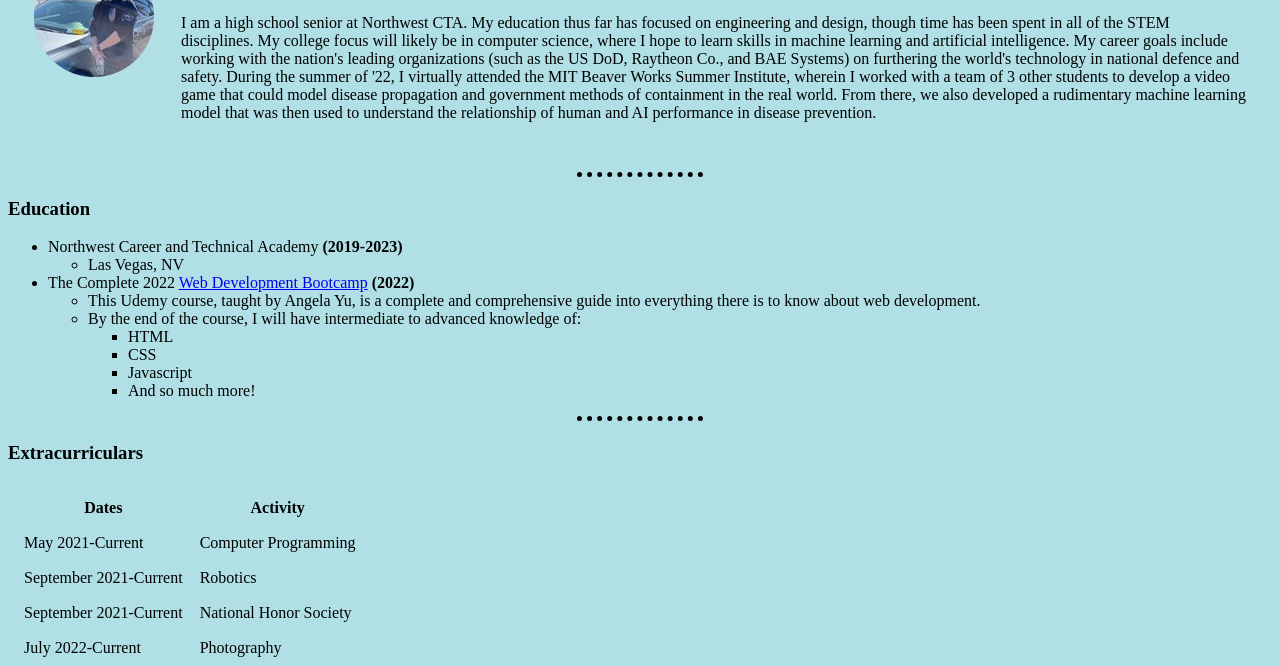
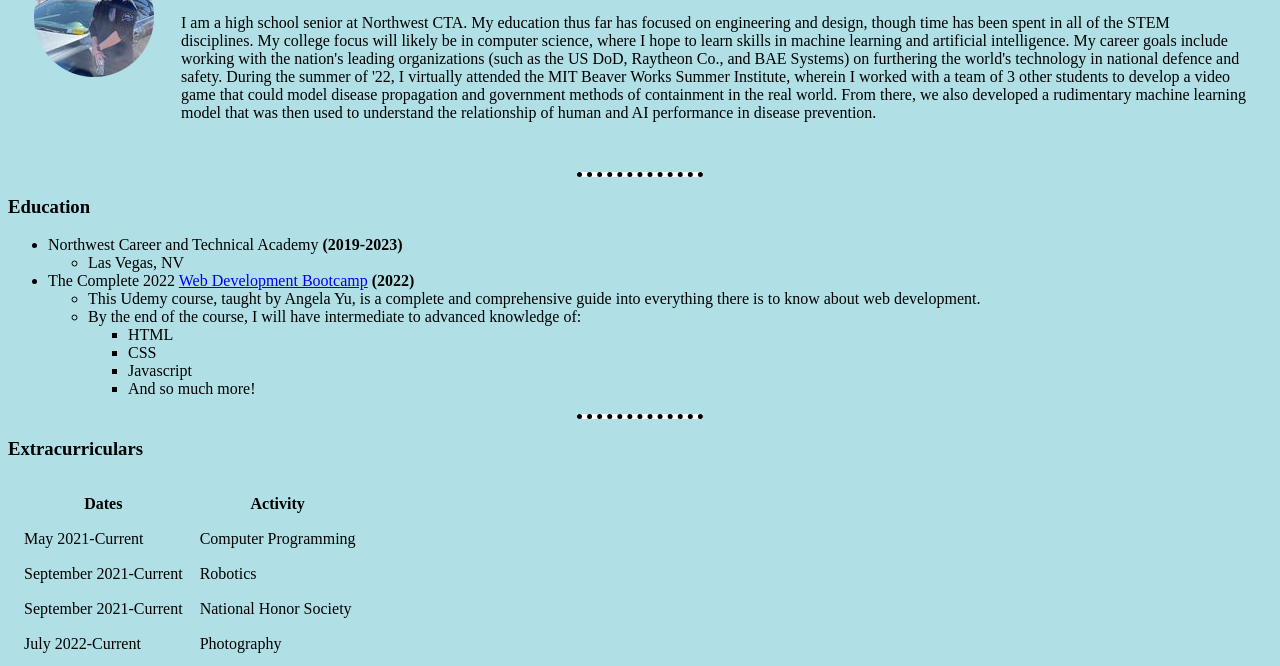
Before and after one commit to Thomas-Lisa/cv, a plain HTML site: page index.html in a window 1280 px wide. Shown: the part 134-800 px from the top of the page. Drawn offline with Linux system fonts and the light colour scheme.

Commit message:
altered some css styling with the horizontal rule

```diff
--- a/index.html
+++ b/index.html
@@ -15,11 +15,10 @@
             }
 
             hr {
-                background-color: powderblue;
-                border-style: hidden;
-                border-top-style: dotted;
+                background-color: white;
+                border-style: dotted hidden hidden hidden;
                 border-width: 5px;
-                height: 2px;
+                height: 0px;
                 width: 10%;
             }
 
```
